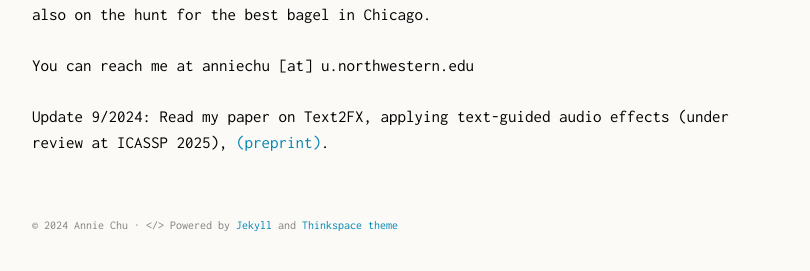
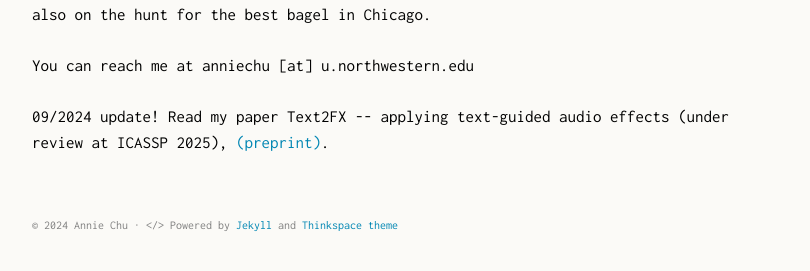
Before and after one commit to anniejchu/anniejchu.github.io, a Jekyll site: the page built from index.html, in a window 1280 px wide. Shown: the part 423-694 px from the top of the page, without its empty margins (232-1042 px from the left). Built offline with Jekyll 4.4.1, drawn with Linux system fonts in a browser that asks for light colours; some web fonts are replaced.

Commit message:
small edit to home page

```diff
--- a/_includes/intro.html
+++ b/_includes/intro.html
@@ -15,7 +15,7 @@
       You can reach me at anniechu [at] u.northwestern.edu
       <br>
       <br>
-      Update 9/2024: Read my paper on Text2FX, applying text-guided audio effects (under review at ICASSP 2025), <a href="https://drive.google.com/file/d/1O2dLEsSoWXtrgkjJJh5K_5nmYG6H7Wjw/view?usp=sharing">(preprint)</a>.
+      09/2024 update! Read my paper Text2FX -- applying text-guided audio effects (under review at ICASSP 2025), <a href="https://drive.google.com/file/d/1O2dLEsSoWXtrgkjJJh5K_5nmYG6H7Wjw/view?usp=sharing">(preprint)</a>.
     </p>
     <!-- <h6 class="lead">
       Little Fun Facts
```
